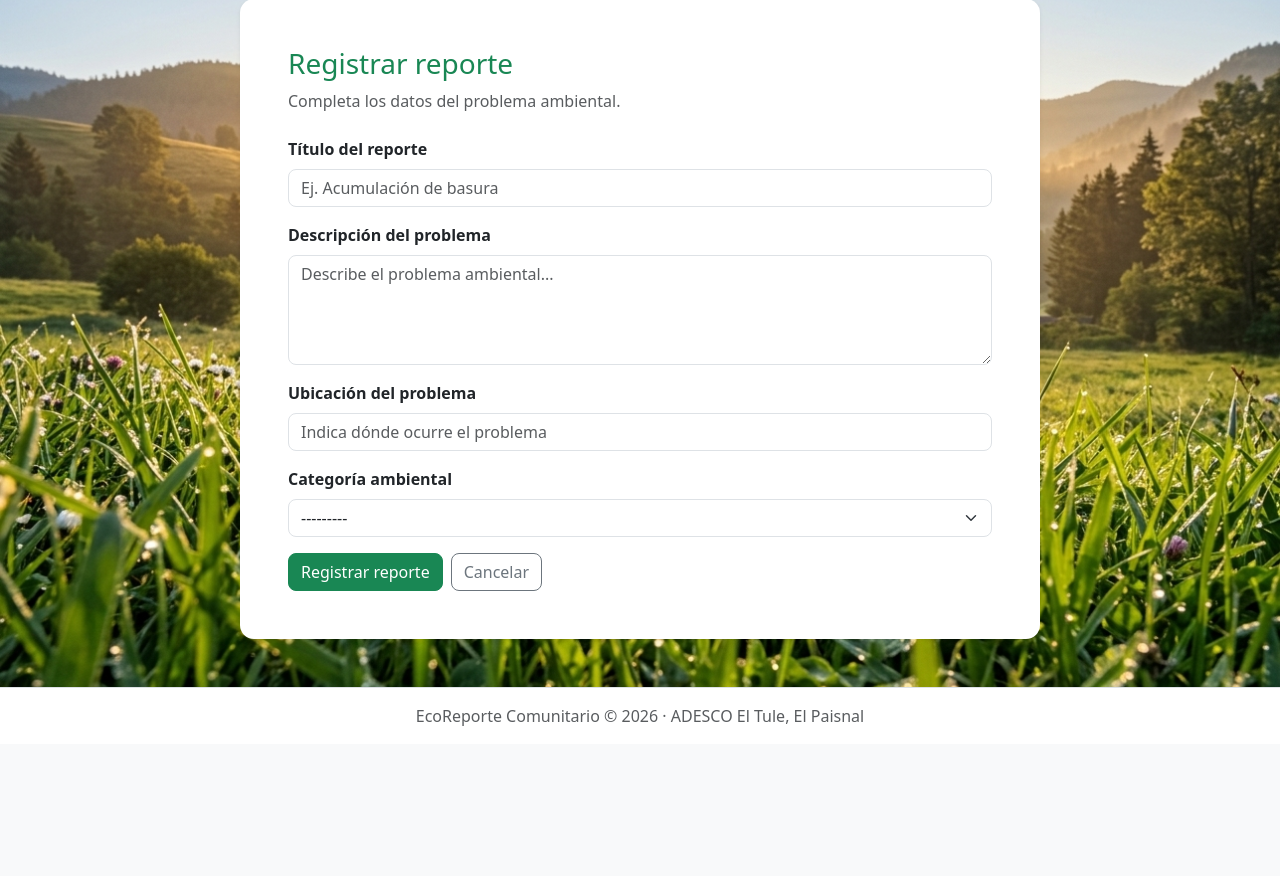
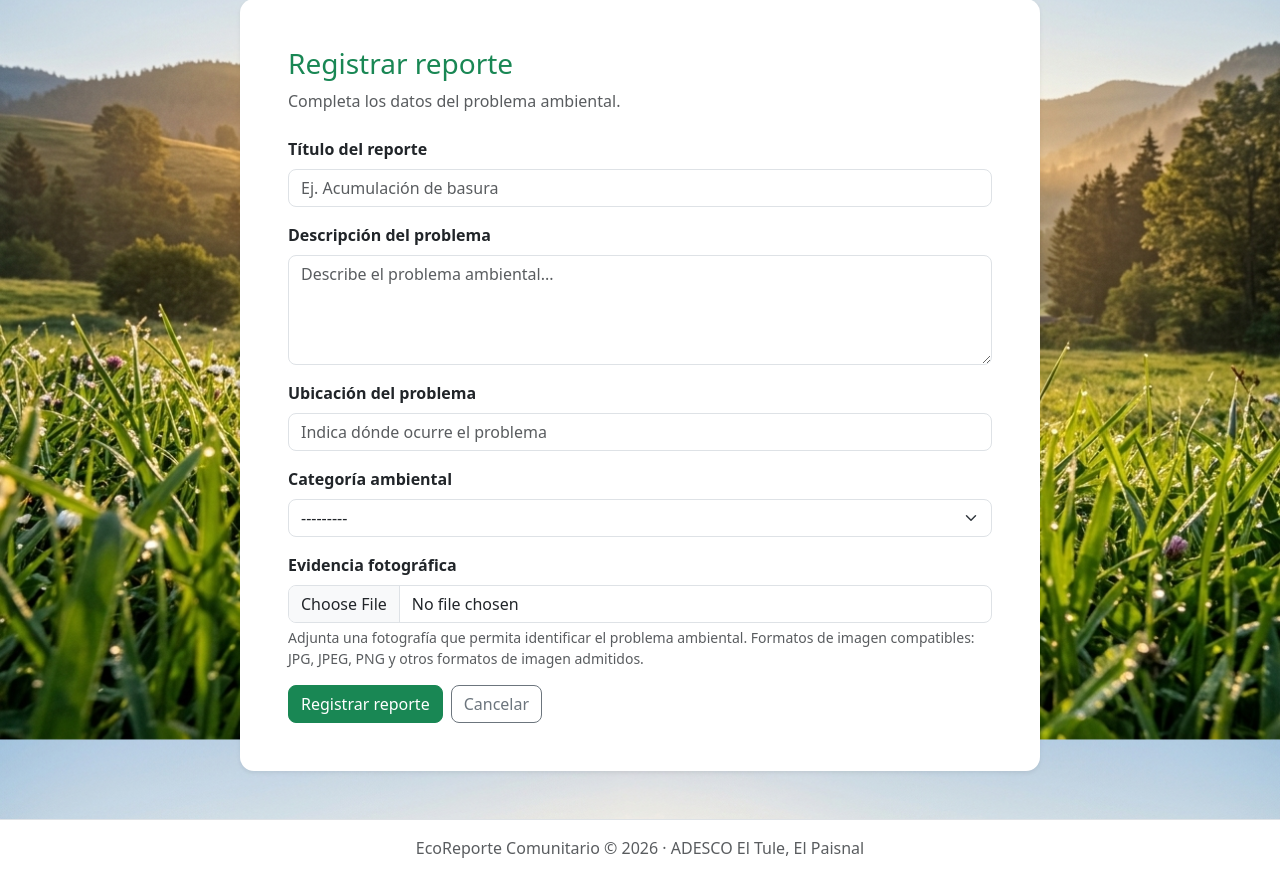
Before and after one commit to TheIsaac503/EcoReporte-Comunitario, a Django app: page /reportes/crear/ in a window 1280 px wide. Shown: the part 88-964 px from the top of the page. Before the commit the page ends 814 px from the top, so only its background shows below. Run offline with Django 5.2, Linux system fonts and the light colour scheme; the visitor is signed in with stand-in values (Sample User, id 1); data that the repository does not hold is empty.

Commit message:
Funcion de agregar fotografia a la evidencia

```diff
--- a/ecoreporte_project/urls.py
+++ b/ecoreporte_project/urls.py
@@ -1,6 +1,8 @@
 from django.contrib import admin
 from django.urls import path, include
 from reportes import views
+from django.conf import settings
+from django.conf.urls.static import static
 
 urlpatterns = [
     path("", views.home, name="home"),
@@ -9,4 +11,10 @@ urlpatterns = [
     path("usuarios/", include("usuarios.urls")),
     path("reportes/", include("reportes.urls")),
     path("tablas/", views.vista_tablas, name="vista_tablas"),
+
 ]
+if settings.DEBUG:
+    urlpatterns += static(
+        settings.MEDIA_URL,
+        document_root=settings.MEDIA_ROOT
+    )
--- a/reportes/forms.py
+++ b/reportes/forms.py
@@ -3,6 +3,15 @@ from .models import ReporteAmbiental, Categoria
 
 
 class ReporteAmbientalForm(forms.ModelForm):
+
+    FotoEvidencia = forms.ImageField(
+    required=False,
+    label="Evidencia fotográfica",
+    widget=forms.ClearableFileInput(attrs={
+        "class": "form-control",
+        "accept": "image/*"
+    })
+)
     class Meta:
         model = ReporteAmbiental
         fields = ["Titulo", "Descripcion", "UbicacionReferencial", "IdCategoria"]
@@ -27,6 +36,7 @@ class ReporteAmbientalForm(forms.ModelForm):
             "UbicacionReferencial": "Ubicación del problema",
             "IdCategoria": "Categoría ambiental",
         }
+
 
 
 class CategoriaForm(forms.ModelForm):
--- a/reportes/templates/reportes/crear_reporte.html
+++ b/reportes/templates/reportes/crear_reporte.html
@@ -17,11 +17,18 @@
   <div class="card-body p-4 p-md-5">
     <h1 class="h3 text-success mb-2">{{ titulo_pagina|default:"Registrar reporte ambiental" }}</h1>
     <p class="text-muted mb-4">Completa los datos del problema ambiental.</p>
-    <form method="post">{% csrf_token %}
+    <form method="post" enctype="multipart/form-data">
+    {% csrf_token %}
       {% for campo in formulario %}
       <div class="mb-3">
         <label class="form-label fw-semibold" for="{{ campo.id_for_label }}">{{ campo.label }}</label>
         {{ campo }}
+        {% if campo.name == "FotoEvidencia" %}
+    <div class="form-text">
+        Adjunta una fotografía que permita identificar el problema ambiental.
+        Formatos de imagen compatibles: JPG, JPEG, PNG y otros formatos de imagen admitidos.
+    </div>
+        {% endif %}
         {% for error in campo.errors %}<div class="text-danger small">{{ error }}</div>{% endfor %}
       </div>
       {% endfor %}
--- a/reportes/views.py
+++ b/reportes/views.py
@@ -2,7 +2,8 @@ from django.contrib import messages
 from django.contrib.auth.decorators import login_required, user_passes_test
 from django.core.exceptions import PermissionDenied
 from django.shortcuts import get_object_or_404, redirect, render
-
+from pathlib import Path
+from django.core.files.storage import default_storage
 from usuarios.models import Usuario, Rol
 from .forms import ReporteAmbientalForm, CategoriaForm, EstadoReporteForm
 from .models import Categoria, ReporteAmbiental, EvidenciaFotografia, HistorialEstado
@@ -11,6 +12,20 @@ from .models import Categoria, ReporteAmbiental, EvidenciaFotografia, HistorialE
 def es_administrador(user):
     # is_staff habilita las funciones de gestión del sistema.
     return user.is_authenticated and user.is_staff
+
+def guardar_evidencia(reporte, archivo):
+    nombre_archivo = Path(archivo.name).name
+
+    ruta = default_storage.save(
+        f"evidencias/{reporte.pk}/{nombre_archivo}",
+        archivo
+    )
+
+    EvidenciaFotografia.objects.create(
+        RutaArchivo=ruta,
+        Tamano=archivo.size,
+        IdReporteAmbiental=reporte
+    )
 
 
 def home(request):
@@ -39,22 +54,41 @@ def vista_tablas(request):
     return render(request, "reportes/lista_tablas.html", context)
 
 
+
 @login_required
 def crear_reporte(request):
     if request.method == "POST":
-        formulario = ReporteAmbientalForm(request.POST)
+        formulario = ReporteAmbientalForm(
+            request.POST,
+            request.FILES
+        )
+
         if formulario.is_valid():
             reporte = formulario.save(commit=False)
             reporte.IdUsuario = request.user
             reporte.Estado = "Pendiente"
             reporte.save()
-            messages.success(request, "¡Tu reporte ambiental se registró correctamente!")
+
+            fotografia = formulario.cleaned_data.get("FotoEvidencia")
+
+            if fotografia:
+                guardar_evidencia(reporte, fotografia)
+
+            messages.success(
+                request,
+                "¡Tu reporte ambiental se registró correctamente!"
+            )
+
             return redirect("listar_reportes")
+
     else:
         formulario = ReporteAmbientalForm()
+
     return render(request, "reportes/crear_reporte.html", {
-        "formulario": formulario, "titulo_pagina": "Registrar reporte",
+        "formulario": formulario,
+        "titulo_pagina": "Registrar reporte",
     })
+
 
 
 def listar_reportes(request):
```
